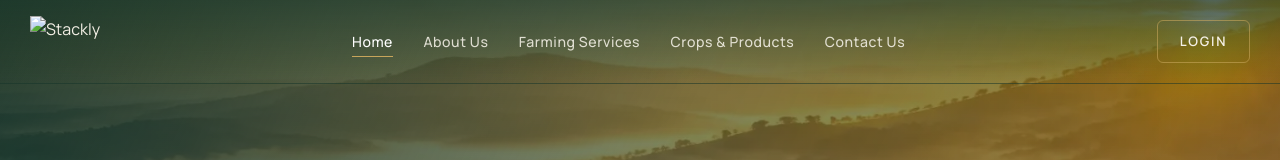
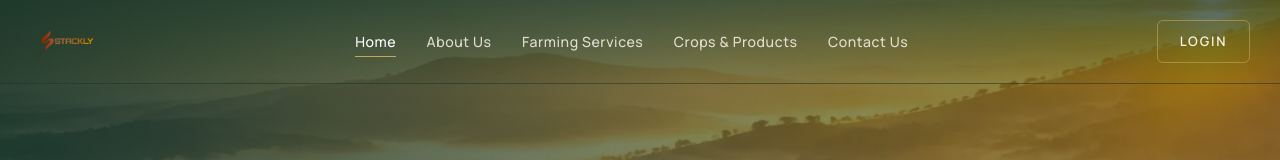
Before and after one commit to Sairam-hh/Farm-Agriculture, a plain HTML site: page index.html in a window 1280 px wide. Shown: the top 160 px of the page. Drawn offline with nearby package versions, Linux system fonts and the light colour scheme; a web font is replaced by a local one.

Commit message:
logo updated

```diff
--- a/index.html
+++ b/index.html
@@ -135,6 +135,11 @@
     .logo-text strong{font-family:var(--serif); font-weight:600;}
     .logo-text em{display:none;}
     .logo-text small{font-size:.6rem; letter-spacing:.24em; text-transform:uppercase; opacity:.7;}
+    .logo img{
+      height:100px;
+      width:auto;
+      display:block;
+    }
     .nav-links{display:flex; gap:1.9rem; list-style:none; margin:0; padding:0;}
     .nav-links a{
       position:relative; color:rgba(244,240,230,.88); font-size:.88rem; font-weight:500;
@@ -301,7 +306,7 @@
   <header class="site-header">
     <div class="wrap nav">
       <a class="brand" href="index.html" aria-label="Farm &amp; Agriculture home">
-        <span class="logo" aria-hidden="true"><img src="images/logo-white.png" alt="Stackly" style="height:51px;width:auto;display:block" loading="lazy"></span>
+        <span class="logo" aria-hidden="true"><img src="./images/stackly-logo-white.png" alt="Stackly" style="height:51px;width:auto;display:block" loading="lazy"></span>
       </a>
       <nav aria-label="Main navigation">
         <ul class="nav-links">
@@ -321,7 +326,7 @@
   <div class="mobile-menu" id="mobileMenu" role="dialog" aria-modal="true" aria-label="Mobile navigation">
     <div class="mm-top">
       <a class="brand" href="index.html">
-        <span class="logo" aria-hidden="true"><img src="images/logo-white.png" alt="Stackly" style="height:46px;width:auto;display:block" loading="lazy"></span>
+        <span class="logo" aria-hidden="true"><img src="./images/stackly-logo-white.png" alt="Stackly" style="height:46px;width:auto;display:block" loading="lazy"></span>
       </a>
       <button class="menu-close" id="menuClose" type="button" aria-label="Close menu">&#10005;</button>
     </div>
```
